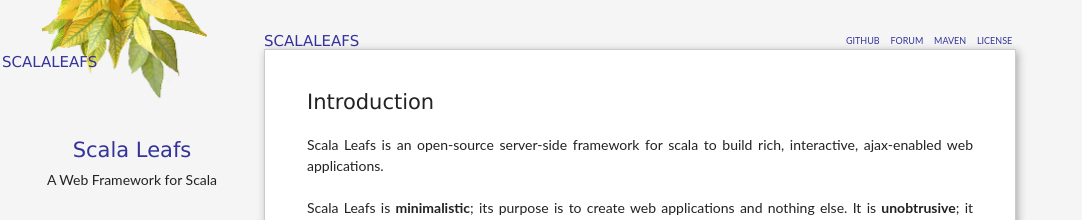
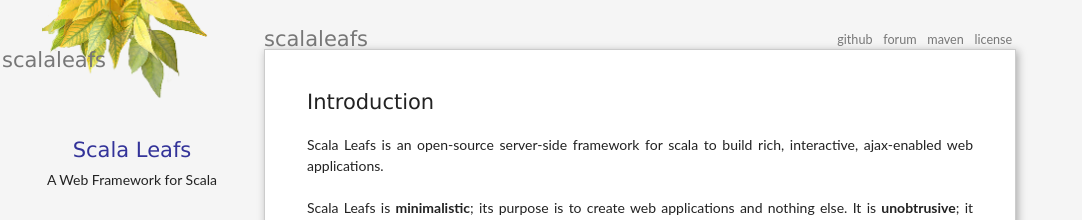
Before and after one commit to scalastuff/scalaleafs, a Jekyll site: the page built from index.md, in a window 1280 px wide. Shown: the top 220 px of the page, without its empty margins (0-1082 px from the left). Built offline with Jekyll 4.4.1, drawn with Linux system fonts in a browser that asks for light colours.

Commit message:
Updated stylesheets/scalaleafs.css

```diff
--- a/stylesheets/scalaleafs.css
+++ b/stylesheets/scalaleafs.css
@@ -235,14 +235,14 @@
 /* @end */
 
 /* @group Header */
-#header, #header a {}
+#header, #header a { color: #777; }
 #header .hover { color: transparent; }
 #header:hover a { color: black; text-shadow: #aaa 2px 2px 3px;}
 #header:hover a:hover { text-decoration: none; }
 #header a:hover .hover { }
 #header {
 	position: relative;
-	font-variant: small-caps;
+//	font-variant: small-caps;
 	line-height: 1em;
 	margin-top: .5em;
 	margin-bottom: 0;
```
